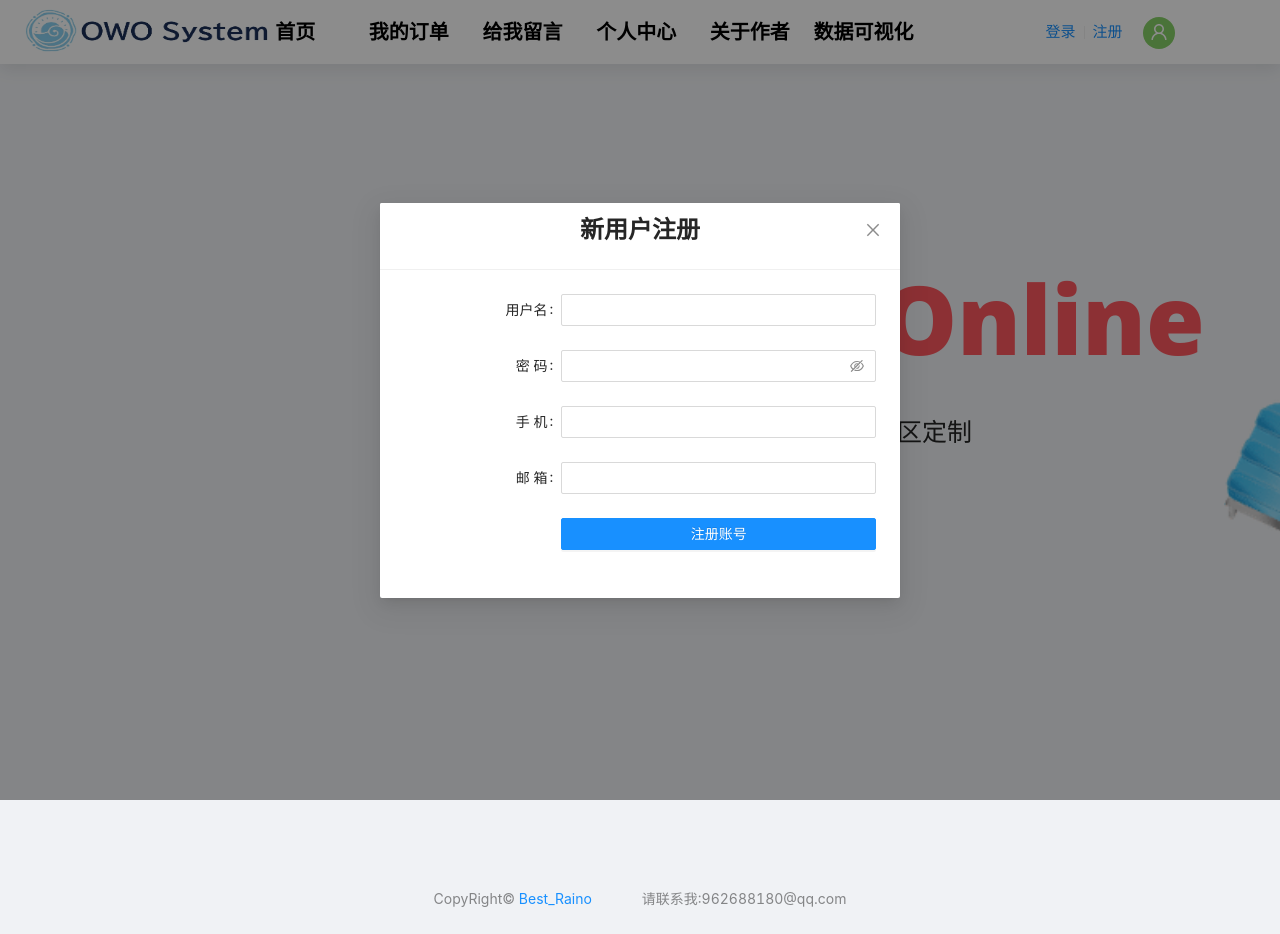
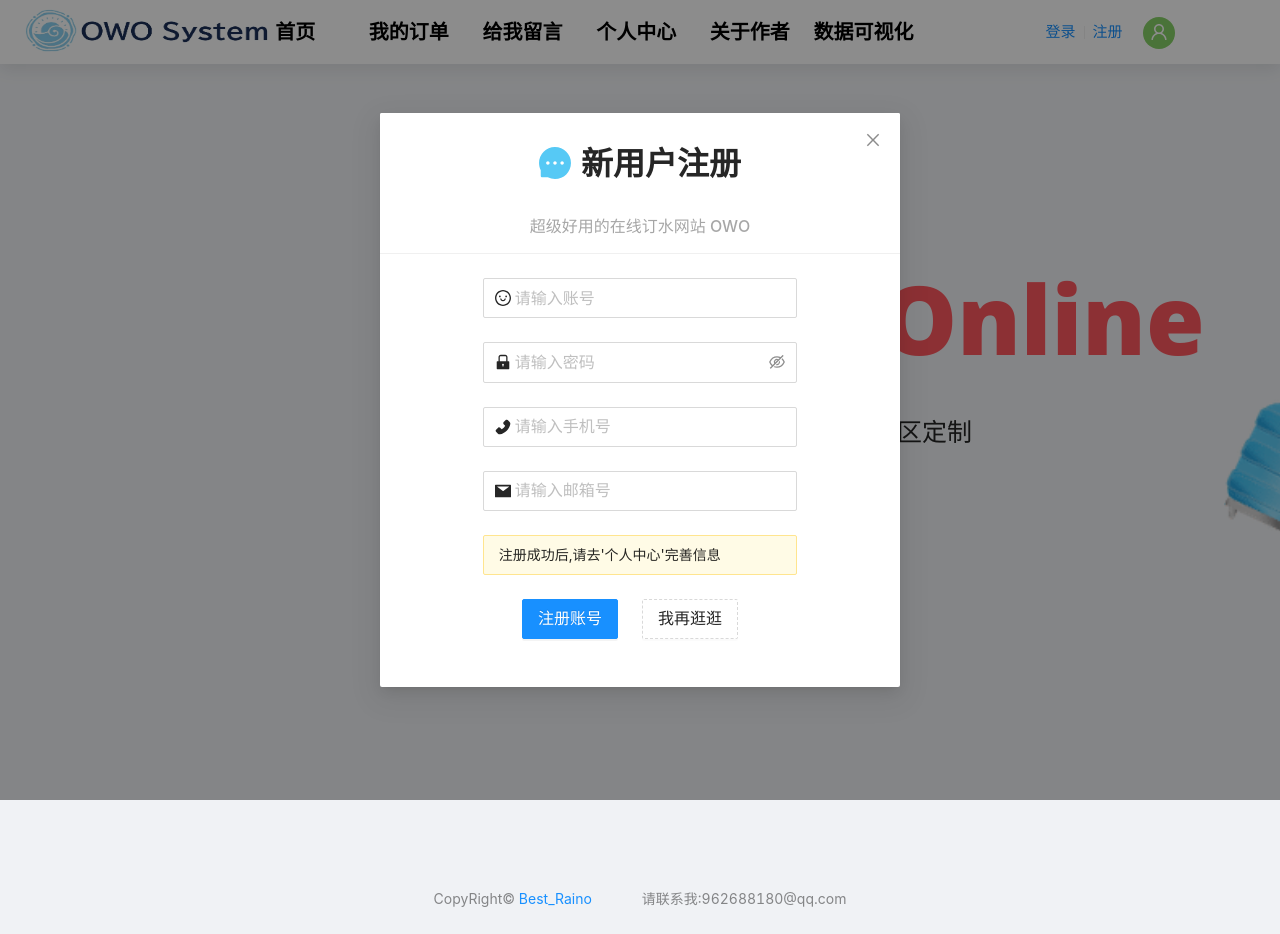
Before and after one commit to Raino2/WaterOrder, a React app: page / in a window 1280 px wide. Both pictures are taken after a click on the link "注册". Shown: the top 934 px of the page. Built offline with nearby package versions, Linux system fonts and the light colour scheme.

Commit message:
feat:增加注册功能

```diff
--- a/src/libs/RegisterModal/index.tsx
+++ b/src/libs/RegisterModal/index.tsx
@@ -1,5 +1,11 @@
-import { Button, Form, Input, Modal } from 'antd';
+import { Alert, Button, Form, Input, Modal, Space } from 'antd';
 import React from 'react';
+import { SmileOutlined } from '@ant-design/icons';
+import MessageFilled from '@ant-design/icons/lib/icons/MessageFilled';
+import LockFilled from '@ant-design/icons/lib/icons/LockFilled';
+import { placeholder } from '@babel/types';
+import PhoneFilled from '@ant-design/icons/lib/icons/PhoneFilled';
+import MailFilled from '@ant-design/icons/lib/icons/MailFilled';
 
 type TProps = {
   visible: boolean;
@@ -13,14 +19,27 @@ const RegisterModal = (props: TProps) => {
 
   const modalTitle = () => {
     return (
-      <h2
+      <>
+        <h1
           style={{
             textAlign: 'center',
             fontWeight: 800,
+            height: 70,
+            lineHeight: '70px',
           }}
         >
+          <MessageFilled style={{ color: 'rgb(86,201,245)', marginRight: 10 }} />
           新用户注册
-      </h2>
+        </h1>
+        <div
+          style={{
+            color: 'rgba(0,0,0,0.35)',
+            textAlign: 'center',
+          }}
+        >
+          超级好用的在线订水网站 OWO
+        </div>
+      </>
     );
   };
 
@@ -33,23 +52,38 @@ const RegisterModal = (props: TProps) => {
       centered
       destroyOnClose
     >
-      <Form name="register" labelCol={{ span: 8 }} wrapperCol={{ span: 16 }} autoComplete="off">
-        <Form.Item name="userName" label="用户名">
-          <Input />
+      <Form
+        name="register"
+        labelCol={{ span: 4 }}
+        wrapperCol={{ span: 16, offset: 4 }}
+        autoComplete="off"
+        layout="horizontal"
+        size="large"
+      >
+        <Form.Item name="userName">
+          <Input prefix={<SmileOutlined />} placeholder="请输入账号" />
         </Form.Item>
-        <Form.Item name="userPass" label="密  码">
-          <Input.Password />
+        <Form.Item name="userPass">
+          <Input.Password prefix={<LockFilled />} placeholder="请输入密码" />
         </Form.Item>
-        <Form.Item name="phone" label="手  机">
-          <Input />
+        <Form.Item name="phone">
+          <Input prefix={<PhoneFilled />} placeholder="请输入手机号" />
         </Form.Item>
-        <Form.Item name="email" label="邮  箱">
-          <Input />
+        <Form.Item name="email">
+          <Input prefix={<MailFilled />} placeholder="请输入邮箱号" />
         </Form.Item>
-        <Form.Item wrapperCol={{ offset: 8, span: 16 }}>
-          <Button type="primary" htmlType="submit" block>
+        <Form.Item>
+          <Alert message="注册成功后,请去'个人中心'完善信息" type="warning" />
+        </Form.Item>
+        <Form.Item wrapperCol={{ span: 16, offset: 6 }}>
+          <Space size="large" align="center">
+            <Button type="primary" htmlType="submit">
               注册账号
             </Button>
+            <Button type="dashed" htmlType="button">
+              我再逛逛
+            </Button>
+          </Space>
         </Form.Item>
       </Form>
     </Modal>
```
Lines whose indentation alone changed are shown as unchanged.
